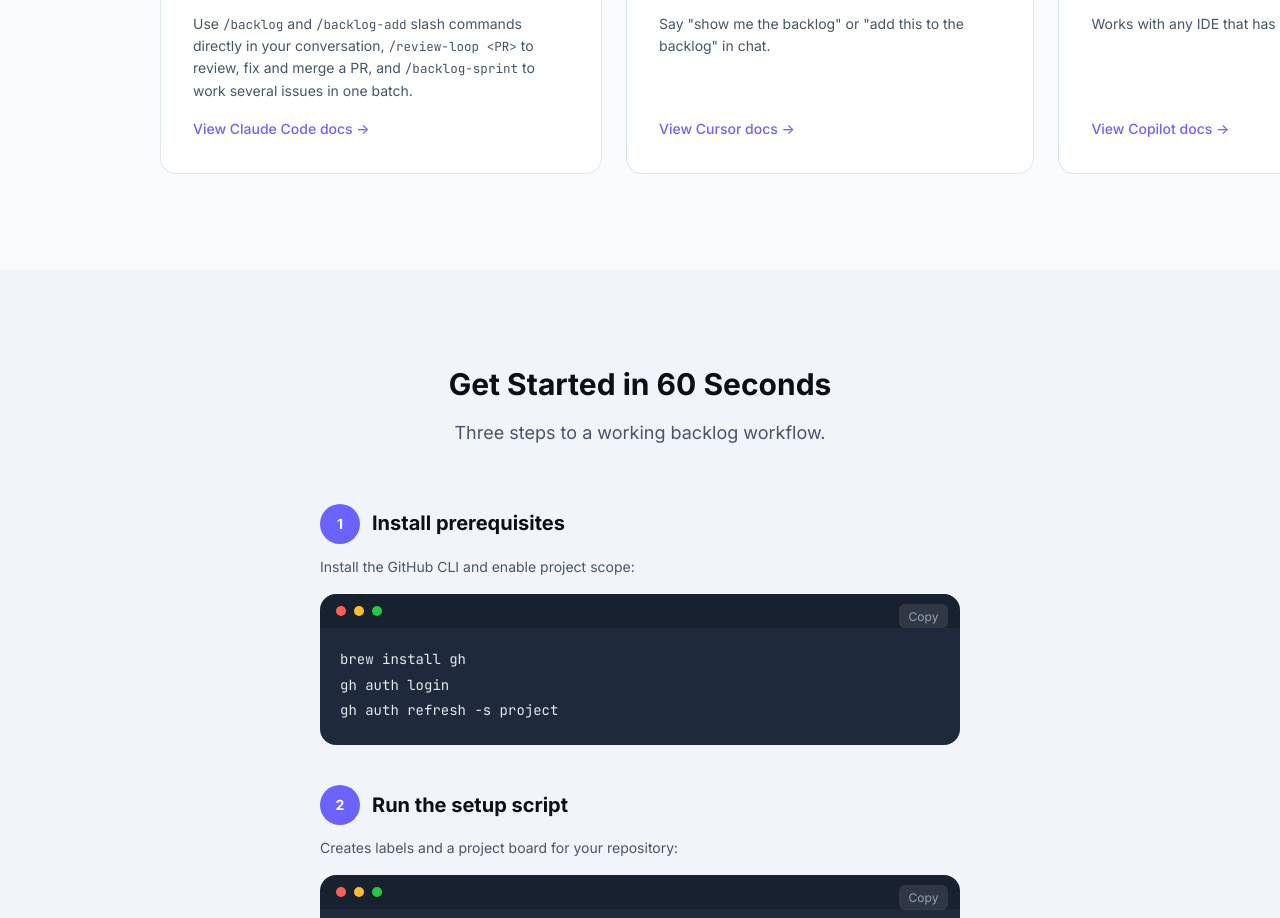
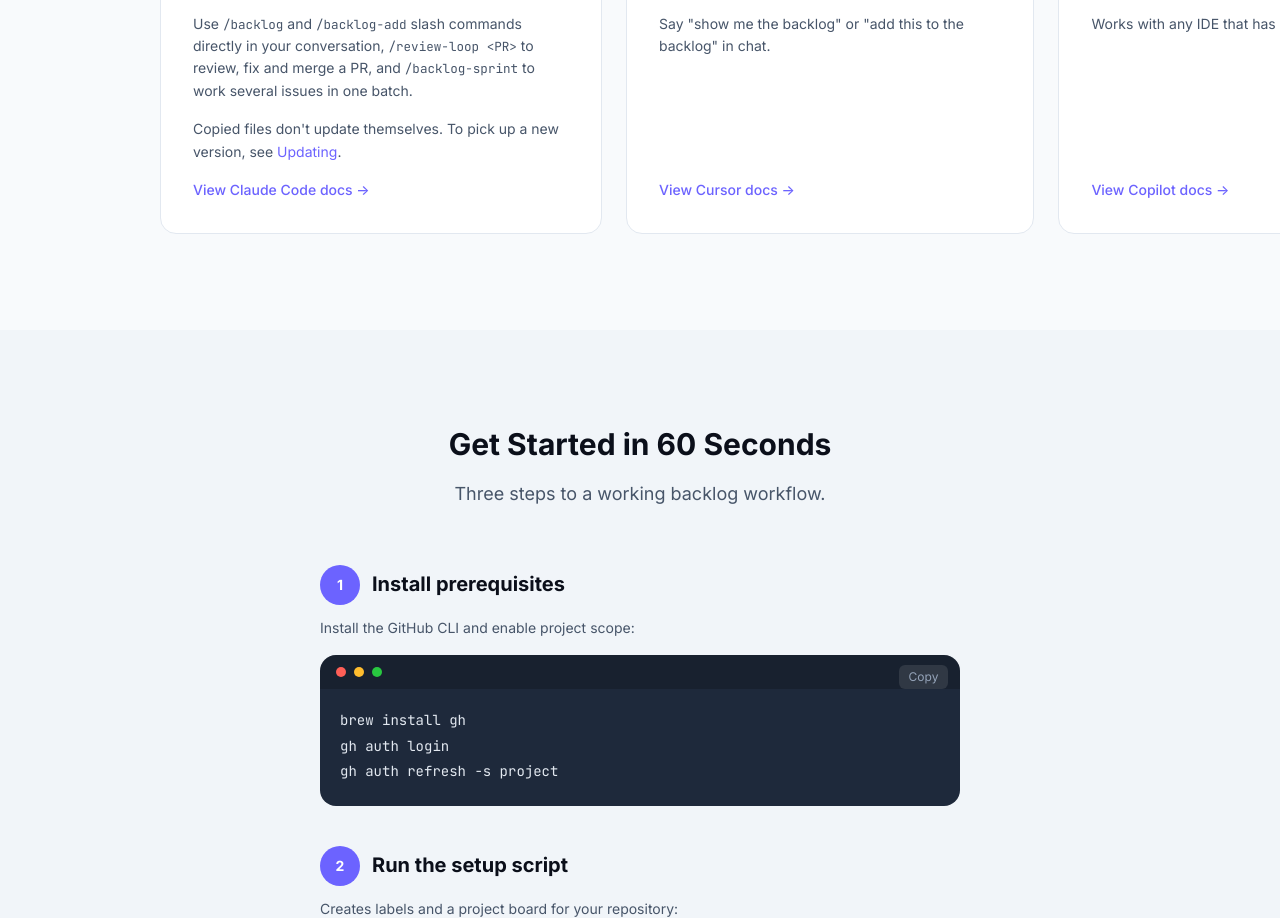
Before and after one commit to kbidne/LeanVibes, a plain HTML site: page docs/index.html in a window 1280 px wide. Shown: the part 4696-5614 px from the top of the page. Drawn offline with Linux system fonts and the light colour scheme.

Commit message:
docs: add updating instructions and release note for #8 (#10)
Installed files are copies and never update on their own. Add an Updating section to the Claude Code README (which files to re-copy, which are project-owned, how to diff edited commands, when to re-run the setup script), link it from the root README and the docs site, and add an Unreleased release note for the /backlog comment-fetch change.

Co-authored-by: Claude Opus 5.5 <noreply@anthropic.com>

```diff
--- a/docs/index.html
+++ b/docs/index.html
@@ -375,6 +375,7 @@
               <button class="copy-btn" aria-label="Copy to clipboard">Copy</button>
             </div>
             <p>Use <code>/backlog</code> and <code>/backlog-add</code> slash commands directly in your conversation, <code>/review-loop &lt;PR&gt;</code> to review, fix and merge a PR, and <code>/backlog-sprint</code> to work several issues in one batch.</p>
+            <p>Copied files don't update themselves. To pick up a new version, see <a href="https://github.com/kbidne/LeanVibes/tree/main/claude-code#updating" target="_blank" rel="noopener">Updating</a>.</p>
             <a href="https://github.com/kbidne/LeanVibes/tree/main/claude-code" class="card-link" target="_blank" rel="noopener">View Claude Code docs &rarr;</a>
           </div>
 
```
Also changed, not shown: 2 other files.
